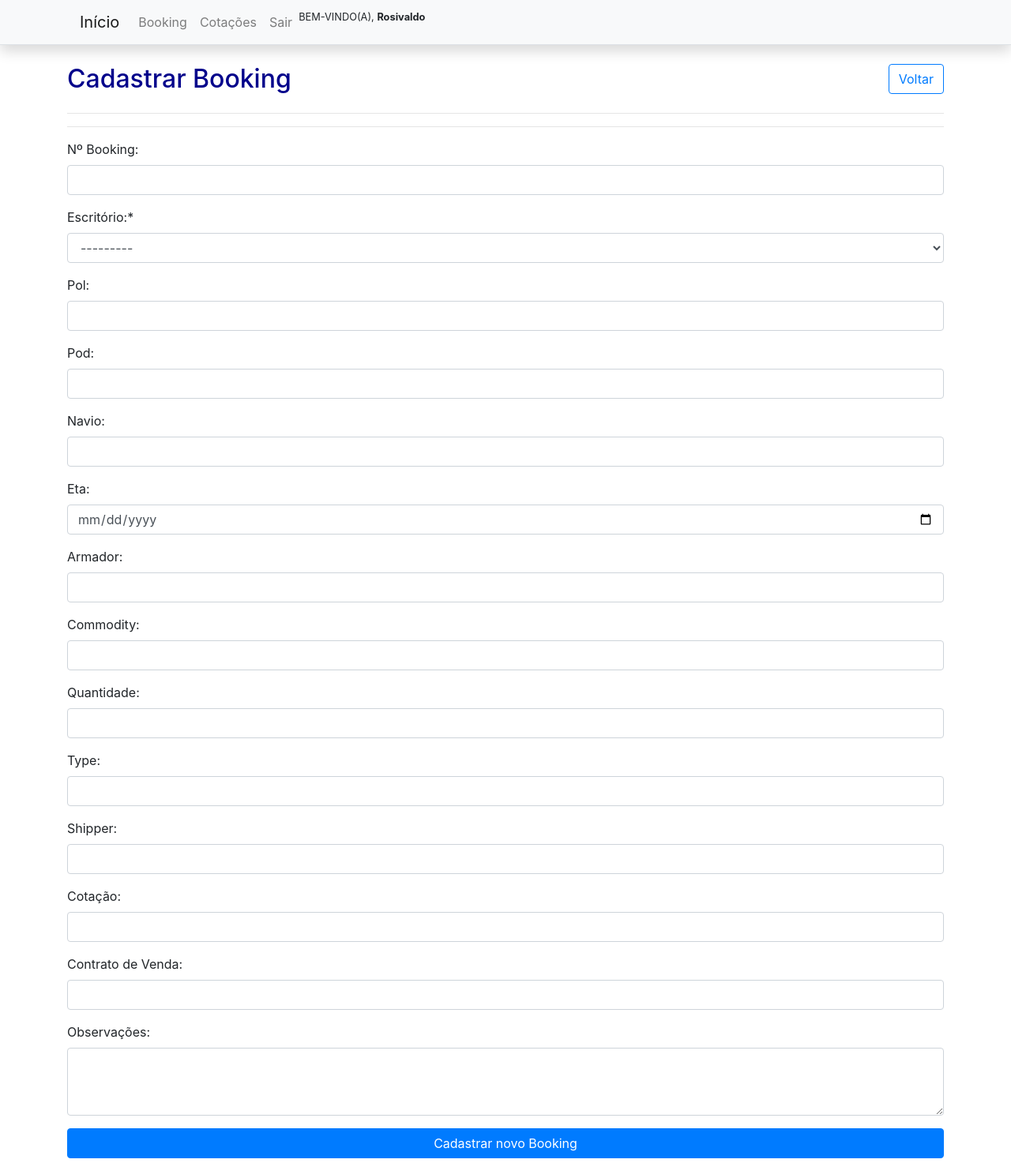
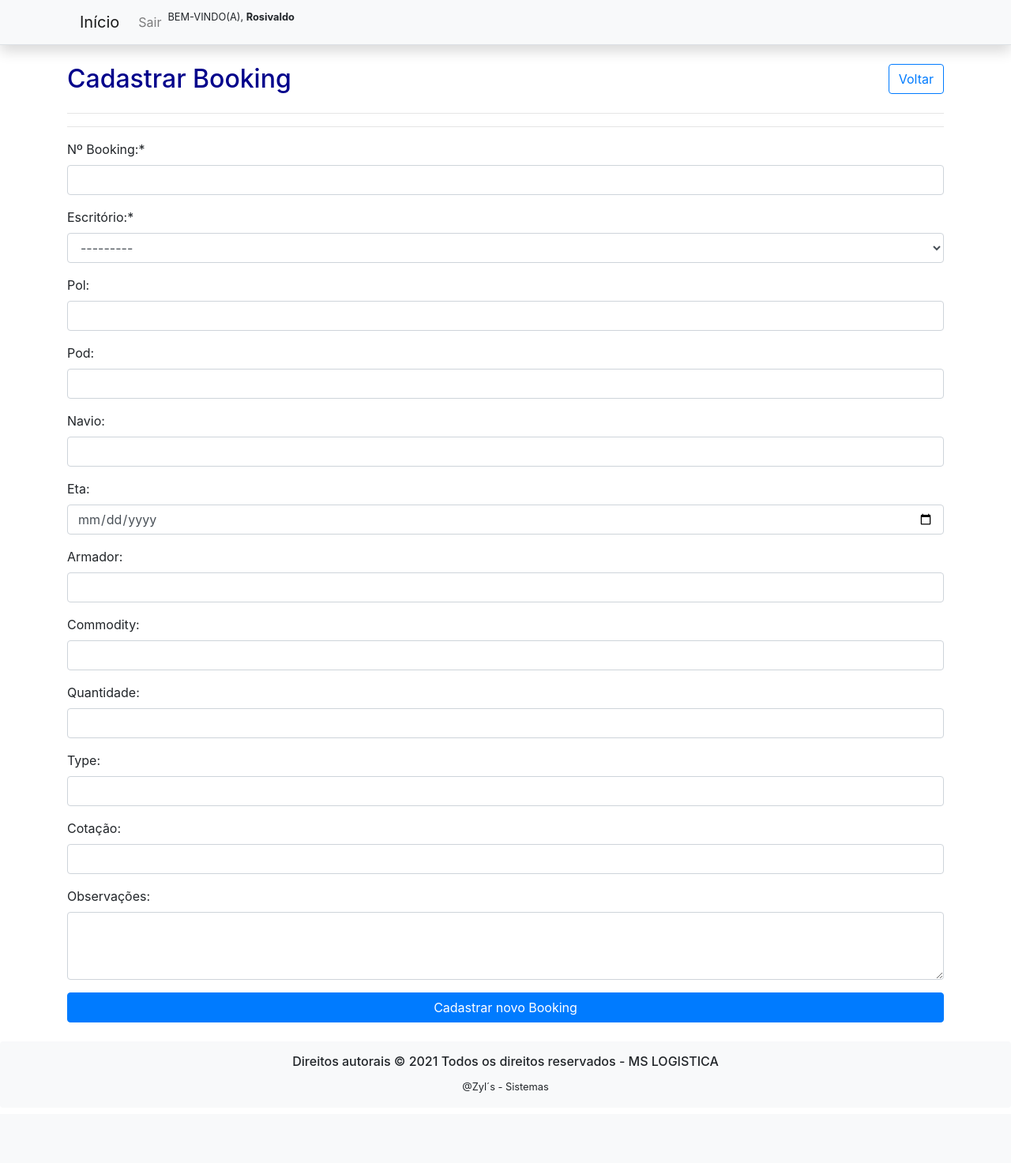
Before and after one commit to Rosivaldojesus/mslogistica, a Django app: page /booking/cadastrar-booking/ in a window 1280 px wide. Shown: the top 1473 px of the page at 79% size. After the commit the page ends 1384 px from the top, so only its background shows below. Run offline with Django 3.2, Linux system fonts and the light colour scheme; a user stored in the database is signed in; parts of the project's set-up code (start-up, migrations or seed data) failed here and were passed over; some libraries are stand-ins or nearby versions.

Commit message:
Ajuste nos formularios

```diff
--- a/apps/booking/admin.py
+++ b/apps/booking/admin.py
@@ -5,7 +5,7 @@
 
 
 class BookingAdmin(admin.ModelAdmin):
-    list_display = ('id', 'number_booking','pol','pod','navio','status',)
+    list_display = ('id', 'number_booking','pol','pod','navio','status', 'escritorio')
     list_filter = ('number_booking','status',)
     search_fields = ('number_booking','pol','pod','navio', )
     list_display_links =  ('number_booking','pol','pod','navio','status',)
--- a/apps/booking/forms.py
+++ b/apps/booking/forms.py
@@ -1,3 +1,5 @@
+from datetime import date
+
 from django import forms
 from django.forms import NumberInput
 
@@ -23,30 +25,26 @@
                   'navio',
                   'eta',
                   'armador',
-                  'cmmdty',
+                  'commodity',
                   'quantidade',
                   'type',
                   'cotacao',
-                  'shipper',
-                  'contrato_venda',
-                  'cadastrado_por',
-                  'vendido_por',
                   'observacoes'
         ]
 
-    number_booking = forms.CharField(label="Nº Booking:",  required=False)
-    escritorio = forms.ModelChoiceField(queryset=Escritorio.objects.all().order_by('nome_escritorio'), label="Escritório:")
+    number_booking = forms.CharField(label="Nº Booking:",  required=True)
+    escritorio = forms.ModelChoiceField(queryset=Escritorio.objects.all().order_by('nome_escritorio'), label="Escritório:",required=True)
     pol = forms.CharField(label="Pol:",  required=False)
     pod = forms.CharField(label="Pod:",  required=False)
     navio = forms.CharField(label="Navio:",  required=False)
     eta = forms.DateField(widget=NumberInput(attrs={'type': 'date'}), label="Eta:",  required=False)
     armador = forms.CharField(label="Armador:",  required=False)
-    cmmdty = forms.CharField(label="Commodity:",  required=False)
+    commodity = forms.CharField(label="Commodity:",  required=False)
     quantidade = forms.DecimalField(label="Quantidade:",  required=False)
     type = forms.CharField(label="Type:",  required=False)
-    shipper = forms.CharField(label="Shipper:",  required=False)
+    #shipper = forms.CharField(label="Shipper:",  required=False)
     cotacao = forms.CharField(label="Cotação:",  required=False)
-    contrato_venda = forms.CharField(label="Contrato de Venda:",  required=False)
+    #contrato_venda = forms.CharField(label="Contrato de Venda:",  required=False)
 
     #cadastrado_por = forms.ModelChoiceField(queryset=Funcionario.objects.all().order_by(), label="Quem Cadastrou?:")
     #vendido_por = forms.ModelChoiceField(queryset=Funcionario.objects.all().order_by(), label="Quem vendeu?:")
@@ -67,7 +65,7 @@
                   'navio',
                   'eta',
                   'armador',
-                  'cmmdty',
+                  'commodity',
                   'quantidade',
                   'type',
                   'cotacao',
@@ -85,7 +83,7 @@
     navio = forms.CharField(label="Navio:",  required=False)
     eta = forms.DateField(widget=NumberInput(attrs={'type': 'date'}), label="Eta:",  required=False)
     armador = forms.CharField(label="Armador:",  required=False)
-    cmmdty = forms.CharField(label="Commodity:",  required=False)
+    commodity = forms.CharField(label="Commodity:",  required=False)
     quantidade = forms.DecimalField(label="Quantidade:",  required=False)
     type = forms.CharField(label="Type:",  required=False)
     shipper = forms.CharField(label="Shipper:",  required=False)
@@ -106,6 +104,13 @@
 
         fields = ['shipper',
                   'contrato_venda',
+                  'data_venda',
                   ]
+        widgets = {
+            'data_venda': forms.DateInput(
+        attrs = {'type': 'date', 'class': 'form_input', 'value': date.today().strftime("%Y-%m-%d")}),
+        }
+
+
     shipper = forms.CharField(label="Shipper")
     contrato_venda = forms.CharField(label="Contrato de Venda")
--- a/apps/booking/views.py
+++ b/apps/booking/views.py
@@ -7,6 +7,9 @@
 from django.db.models import F, Q
 from django.http import HttpResponse
 import csv
+from datetime import datetime, date
+
+
 
 from .models import Booking
 from .forms import VenderBookingForm, CadastrarBookingForm, EditarBookingForm
@@ -24,15 +27,27 @@
 
 
 class BookingCreate(SuccessMessageMixin,CreateView):
+    today = date.today()
     model = Booking
     form_class = CadastrarBookingForm
     template_name = 'booking/cadastrar-booking.html'
     success_url = '/'
     success_message = 'Booking Cadastrado com sucesso!!!!'
 
+
+
     def form_valid(self, form):
         form.instance.status = 'Vazio'
+        form.instance.cadastrado_por = self.request.user
+
+
+
+
+
+
         return super(BookingCreate, self).form_valid(form)
+
+
 
 
 @login_required(login_url='/login/')
@@ -110,6 +125,7 @@
     if form.is_valid():
         obj = form.save(commit=False)
         obj.status = 'Vendido'
+        obj.vendido_por = request.user
         obj.save()
         messages.success(request, 'Booking vendido com sucesso')
         return redirect('/')
--- a/apps/core/views.py
+++ b/apps/core/views.py
@@ -30,8 +30,8 @@
 
 @login_required(login_url='/login/')
 def Index(request):
-    quantidade_boooking_disponivel = Booking.objects.filter(status='Vazio').count()
-    quantidade_boooking_vendido = Booking.objects.filter(status='Vendido').count()
+    quantidade_boooking_disponivel = Booking.objects.filter(status='Vazio').filter(escritorio=request.user.funcionario.escritorio).count()
+    quantidade_boooking_vendido = Booking.objects.filter(status='Vendido').filter(escritorio=request.user.funcionario.escritorio).count()
     quantidade_cotacoes = Cotacoes.objects.all().count()
     return render(request, 'core/index.html', {
         'quantidade_boooking_disponivel':quantidade_boooking_disponivel,
--- a/templates/model-header.html
+++ b/templates/model-header.html
@@ -11,7 +11,7 @@
 
                <ul class="navbar-nav mr-auto mt-2 mt-lg-0">
 
-
+                <!--
                 <li class="nav-item">
                   <a class="nav-link" href="/booking/">Booking</a>
                 </li>
@@ -19,6 +19,7 @@
                 <li class="nav-item">
                   <a class="nav-link" href="/cotacoes/">Cotações</a>
                 </li>
+                -->
 
                 <li class="nav-item">
                    <a class="nav-link" href="/logout/">Sair</a>
```
Also changed, not shown: apps/booking/models.py (+5 -4 lines), apps/booking/migrations/0008_auto_20210908_1936.py (added), apps/booking/migrations/0009_auto_20210908_1937.py (added), apps/booking/migrations/0010_auto_20210908_1938.py (added), apps/booking/migrations/0011_auto_20210908_1941.py (added), apps/booking/migrations/0012_auto_20210908_1942.py (added), apps/booking/migrations/0013_auto_20210908_1944.py (added), db.sqlite3.
